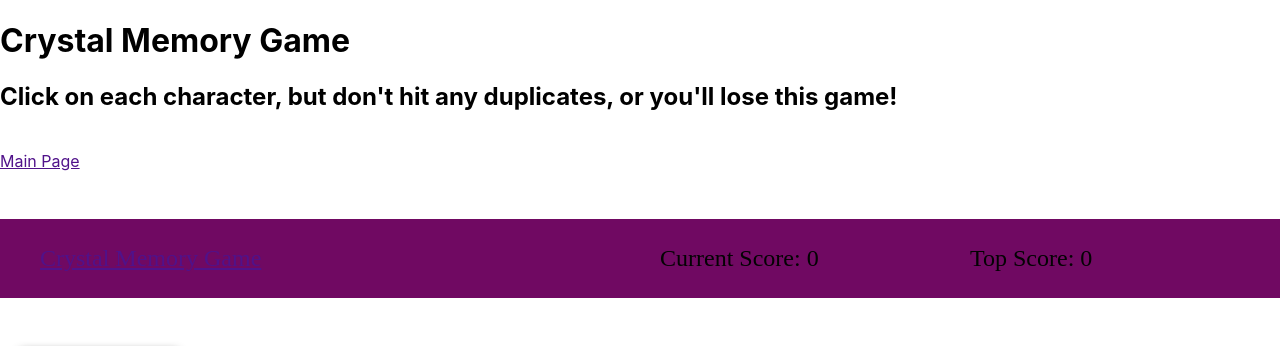
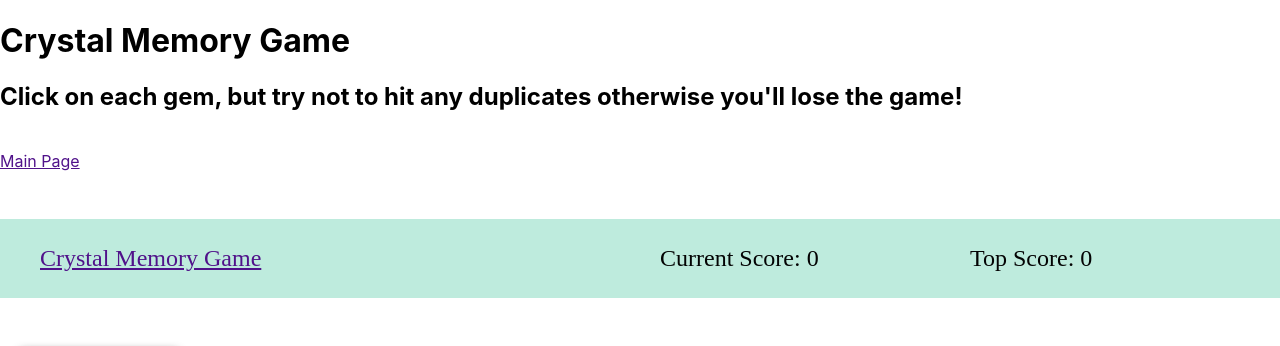
Before and after one commit to NW91/ClickyGame, a React (Create React App) app: page / in a window 1280 px wide. Shown: the top 346 px of the page. Built offline with nearby package versions, Linux system fonts and the light colour scheme.

Commit message:
testing ux

```diff
--- a/src/components/Header/index.js
+++ b/src/components/Header/index.js
@@ -11,10 +11,10 @@ function Header() {
 
 
               <h2>
-                  Click on each character, but don't hit any duplicates, or you'll lose this game!
+                  Click on each gem, but try not to hit any duplicates otherwise you'll lose the game!
               </h2>
               <br />
-              <a className="btn btn-primary btn-lg" href="https://bryanrkelley.github.io/Basic-Portfolio/" role="button"
+              <a className="btn btn-primary btn-lg" href="https://github.com/NW91" role="button"
                   // eslint-disable-next-line react/jsx-no-target-blank
                   target="_blank">Main Page</a>
           </div>
--- a/src/components/Nav/style.css
+++ b/src/components/Nav/style.css
@@ -3,8 +3,8 @@ nav {
     font-size: 3rem;
     color: rgb(3, 3, 3);
     margin-bottom: 50px;
-    background-color: rgb(112, 9, 98);
-    background: rgb(112, 9, 98);
+    background-color: rgb(190, 235, 221);
+    background: rgb(190, 235, 221);
     height: auto;
     font-family: 'Bungee', cursive;
   }
```
